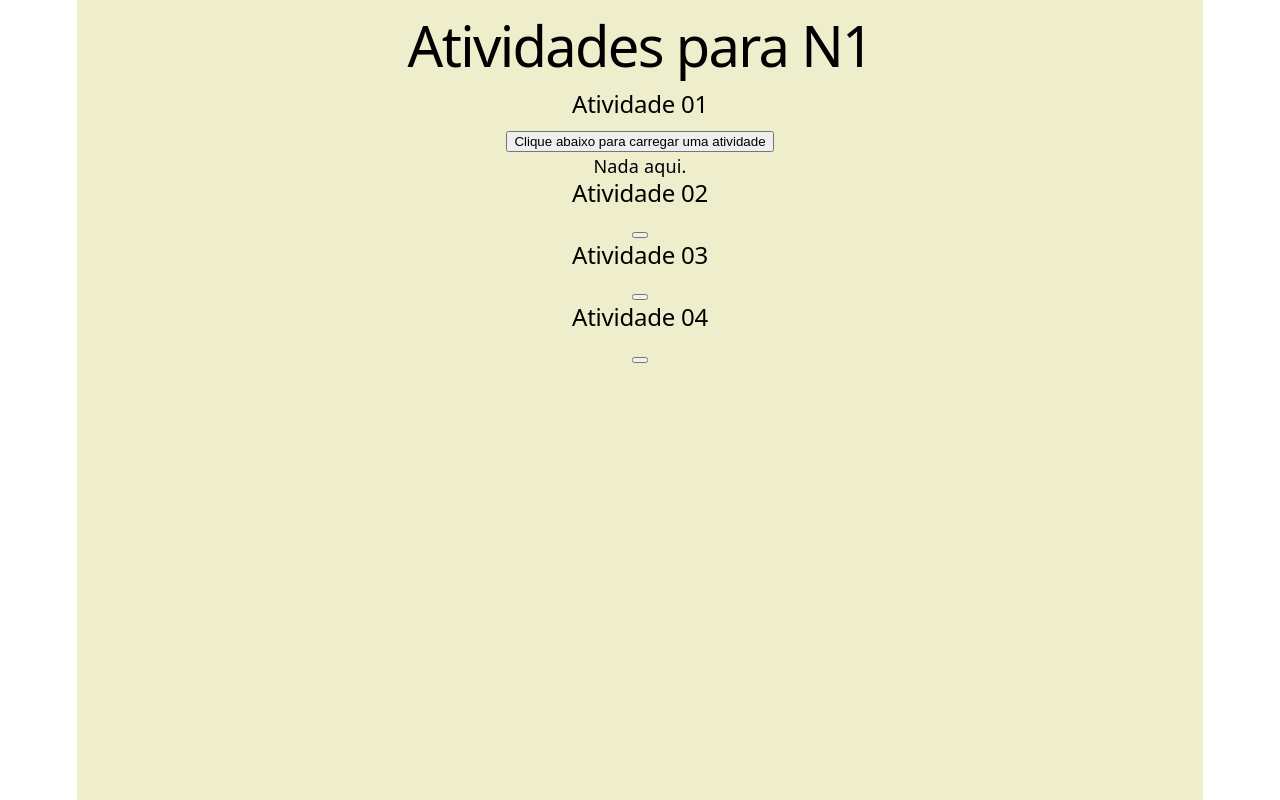
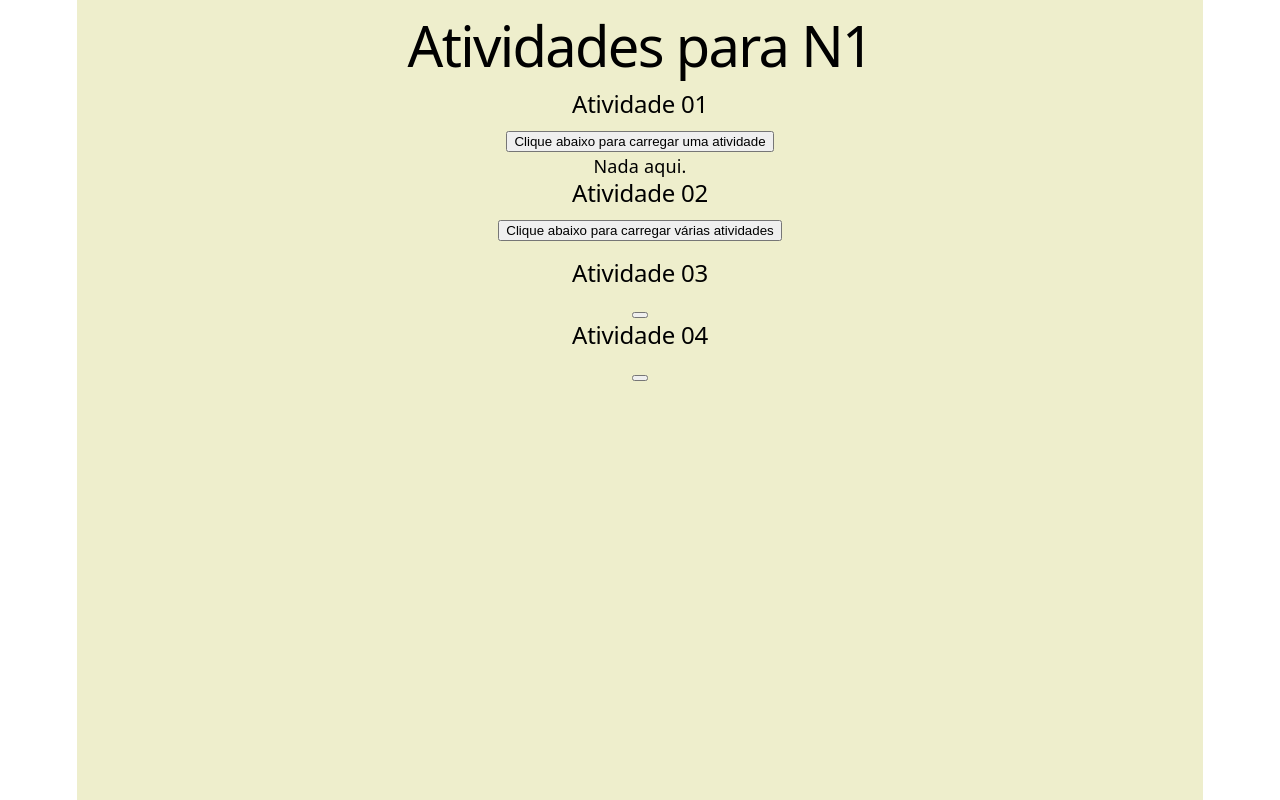
Before and after one commit to VicCAlq/2c-front-03-fetch, a React (Vite) app: page / in a window 1280 px wide. Built offline with nearby package versions, Linux system fonts and the light colour scheme.

Commit message:
Atividade Atv02MuitosItens concluída.

```diff
--- a/src/components/Atv01UmItem.jsx
+++ b/src/components/Atv01UmItem.jsx
@@ -30,10 +30,11 @@ export default function Atv01UmItem() {
 
 	const carregarAtividade = async () => {
 		await fetch(
-			"https://jsonplaceholder.typicode.com/todos/4",
+			"https://jsonplaceholder.typicode.com/todos/1",
 			{ method: "GET" }
 		).then((resposta) => {
-			if (resposta.ok) return resposta.json()
+			if (resposta.ok)
+				return resposta.json()
 		}).then((resultado) => {
 			defItem(<p>{ resultado.id } - { resultado.title }: { resultado.completed.toString() }</p>)
 		})
--- a/src/components/Atv02MuitosItens.jsx
+++ b/src/components/Atv02MuitosItens.jsx
@@ -24,10 +24,36 @@
 * ou "a fazer" se completed for false
 */
 
+import { useState } from 'react'
+
+const estilos = {
+	itens: {
+		height: "150px",
+		overflowY: "auto"
+	}
+}
+
 export default function Atv02MuitosItens() {
+	const [itens, defItens] = useState(<ul></ul>)
+
+	const carregarAtividades = async () => {
+		await fetch(
+			"https://jsonplaceholder.typicode.com/todos",
+			{ method: "GET" }
+		).then((resposta) => {
+			if (resposta.ok)
+				return resposta.json()
+		}).then((resultado) => {
+			defItens(<ul style={ estilos.itens }>
+				{ resultado.map(dado => <li key={ dado.id }>{dado.id} - {dado.title}: {dado.completed.toString()}</li>) }
+			</ul>)
+		})
+	}
+
 	return (
 		<div>
-			<button></button>
+			<button onClick={ carregarAtividades }>Clique abaixo para carregar várias atividades</button>
+			{ itens }
 		</div>
 	)
 }
```
